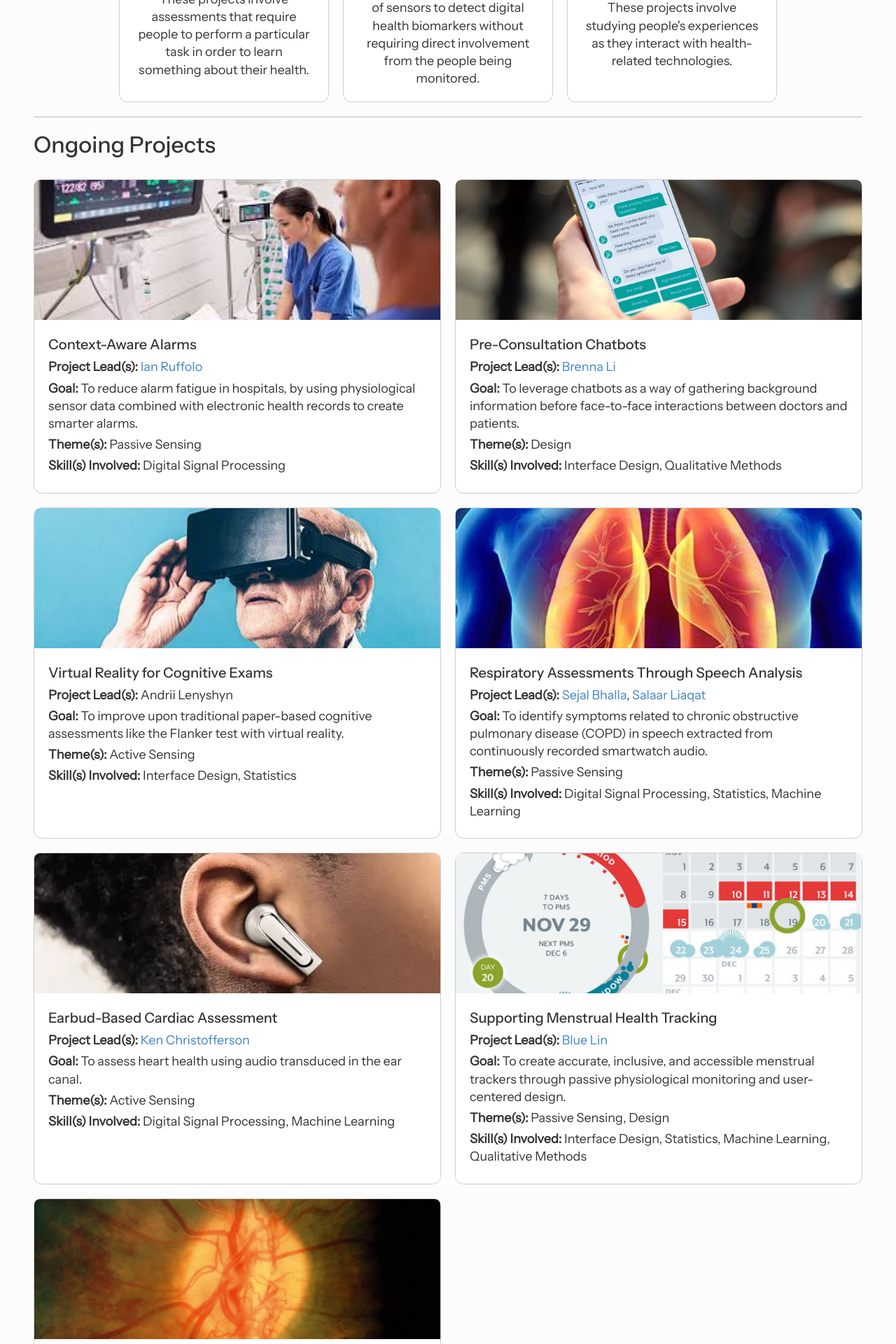
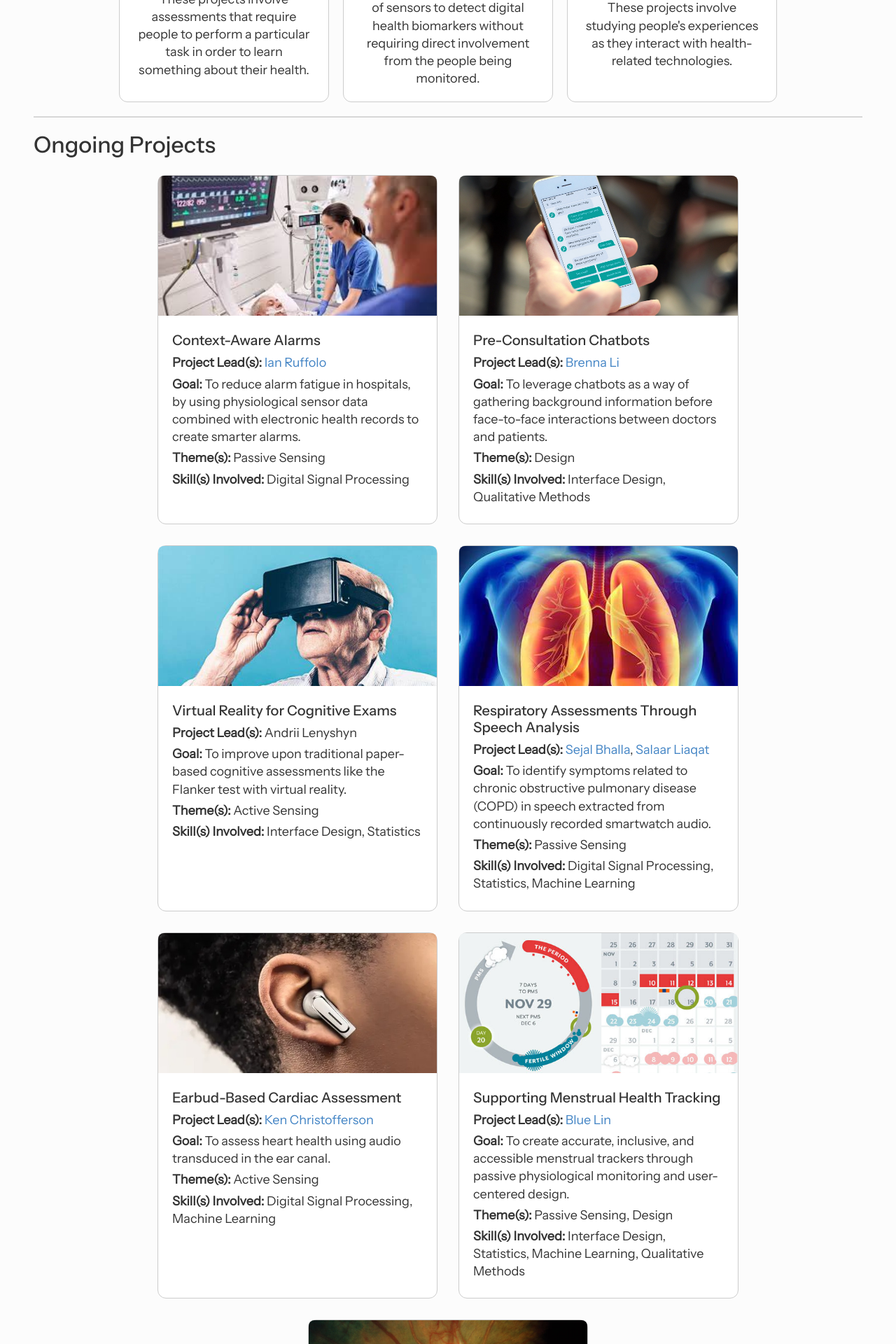
Before and after one commit to chai-toronto/chai-toronto.github.io, a Jekyll site: the page built from current_research/index.html, in a window 1280 px wide. Shown: the part 412-2332 px from the top of the page at 70% size. Built offline with Jekyll 4.4.1, drawn with Linux system fonts in a browser that asks for light colours.

Commit message:
making current research mobile friendly

```diff
--- a/_sass/_current-research.scss
+++ b/_sass/_current-research.scss
@@ -81,30 +81,11 @@
     border: none;
   }
 
-  .research-content-row {
+  .research-content-grid {
     display: flex;
-    flex-direction: column;
+    flex-wrap: wrap;
+    justify-content: center;
     gap: 30px;
-
-    h1 {
-      margin-top: 0;
-      margin-bottom: 0;
-    }
-
-    .projects-grid {
-      flex: 1 1 auto;
-      height: fit-content;
-      display: center;
-      flex-direction: column;
-      gap: 20px;
-      align-items: stretch;
-
-      /* New wrapper as grid for project cards */
-      .project-cards-wrapper {
-        display: grid;
-        grid-template-columns: repeat(auto-fill, minmax(500px, 1fr));
-        gap: 20px;
-        align-items: stretch;
 
     .project-card {
       border: 1px solid #ccc;
@@ -112,6 +93,7 @@
       background: #fff;
       display: flex;
       flex-direction: column;
+      width: 500px;
 
       .project-image {
         img {
@@ -156,13 +138,20 @@
         }
       }
     }
+
+    @media (max-width: 1340px) {
+      .project-card {
+        width: 400px;
       }
-
-      .project-cards-wrapper {
+    }
+    @media (max-width: 1040px) {
+      .project-card {
+        width: 300px;
+      }
+    }
     @media (max-width: 768px) {
-          display: grid;
-          grid-template-columns: repeat(auto-fill, minmax(400px, 1fr));
-          gap: 15px;
+      .project-card {
+        width: 100%;
       }
     }
 
@@ -172,81 +161,4 @@
       }
     }
   }
-
-    .projects-grid:not(.equal-height) {
-      align-items: start;
 }
-  }
-}
-
-/* DON'T KNOW IF THIS IS WORKING: mobile-only overrides */
-@media (max-width: 768px) {
-
-  /* overall page */
-  .current-research-page {
-    padding: 20px !important;
-
-    h1 {
-      margin-bottom: 24px;
-    }
-  }
-
-  /* stack theme cards full-width */
-  .research-themes-row {
-    display: flex;
-    flex-direction: column;
-    gap: 16px;
-    margin-bottom: 40px;
-
-    .theme-card {
-      width: 100%;
-      padding: 16px;
-
-      img {
-        max-height: 150px;
-        margin-top: 0;
-      }
-
-      h2 {
-        margin-bottom: 8px;
-      }
-
-      p {
-        line-height: 1.4;
-      }
-    }
-  }
-
-  /* project grid & cards */
-  .projects-grid .project-cards-wrapper {
-    display: flex;
-    flex-direction: column;
-    gap: 8px;
-
-    .project-card {
-      border-radius: 8px;
-      overflow: hidden;
-
-      .project-image img {
-        height: 80px !important;
-        object-fit: cover;
-      }
-
-      .project-card-content {
-        padding: 8px;
-
-        .project-title {
-          //font-size: 16px;
-          margin-bottom: 4px;
-        }
-
-        p a {
-          //font-size: 14px;
-          margin: 0;
-          line-height: 1.4;
-        }
-      }
-    }
-  }
-
-}
--- a/current_research/index.html
+++ b/current_research/index.html
@@ -30,11 +30,9 @@ title: Current Research
   <hr class="custom-divider-line">
 
   <!-- Projects layout -->
-  <div class="research-content-row">
-    <h1>Ongoing Projects</h1>
+  <h1 style="margin-top: 0; margin-bottom: 1.5rem;">Ongoing Projects</h1>
+  <div class="research-content-grid">
     <!-- Right Column: Projects Grid -->
-    <div class="projects-grid">
-      <div class="project-cards-wrapper">
     {% for project in sorted_projects %}
     <div class="project-card">
       <div class="project-image">
@@ -51,5 +49,3 @@ title: Current Research
     {% endfor %}
   </div>
 </div>
-  </div>
-</div>
```
Lines whose indentation alone changed are shown as unchanged.
